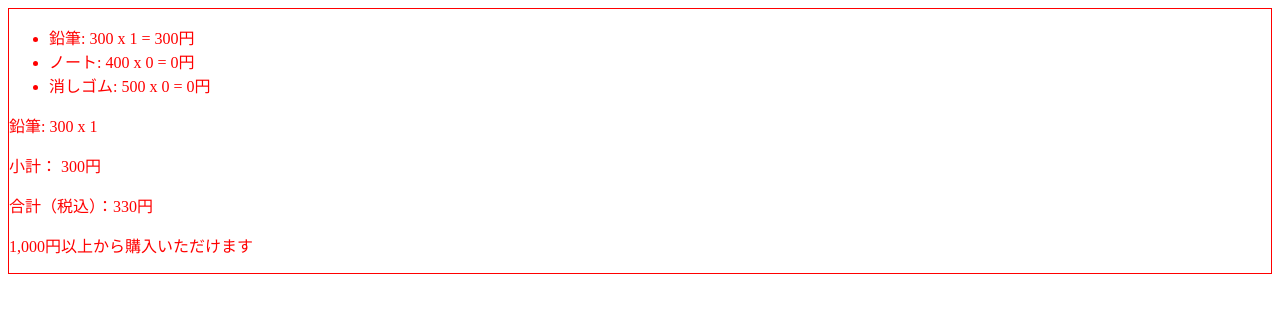
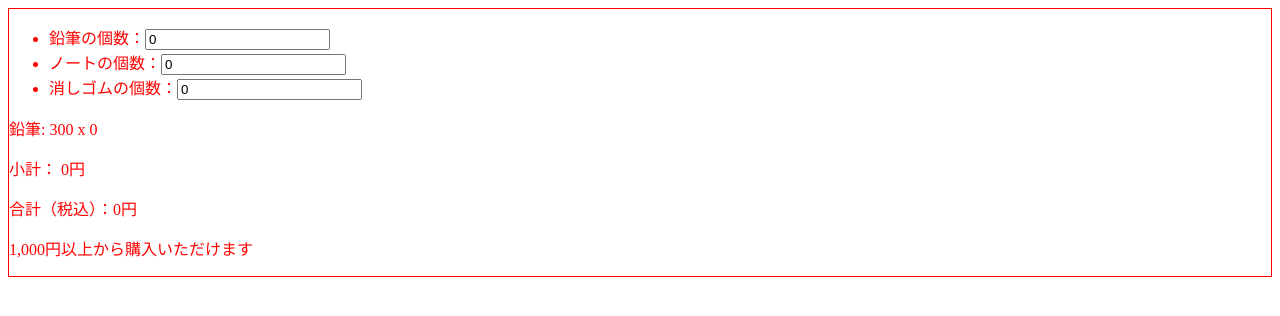
Before and after one commit to yosnak13/vue_practice, a plain HTML site: page index.html in a window 1280 px wide. Drawn offline with nearby package versions, Linux system fonts and the light colour scheme.

Commit message:
v-onで購入個数を入力可能にする

```diff
--- a/app.js
+++ b/app.js
@@ -2,7 +2,7 @@ var items = [
   {
     name: '鉛筆',
     price: 300,
-    quantity: 1
+    quantity: 0
   },
   {
     name: 'ノート',
--- a/index.html
+++ b/index.html
@@ -9,7 +9,9 @@
     <ul>
       <!-- 各商品の単価と購入リストを表示する -->
       <li v-for="item in items" v-bind:key="item.name">
-        {{ item.name }}: {{item.price}} x {{ item.quantity }} = {{item.price * item.quantity | numberWithDelimiter }}円
+        {{ item.name }}の個数：<input type="number" v-on:input="item.quantity = $event.target.value"
+        v-bind:value="item.quantity" min="0">
+        <!-- {{ item.name }}: {{item.price}} x {{ item.quantity }} = {{item.price * item.quantity | numberWithDelimiter }}円 -->
       </li>
     </ul>
     <p>{{ items[0].name }}: {{ items[0].price }} x {{ items[0].quantity }}</p>
```
